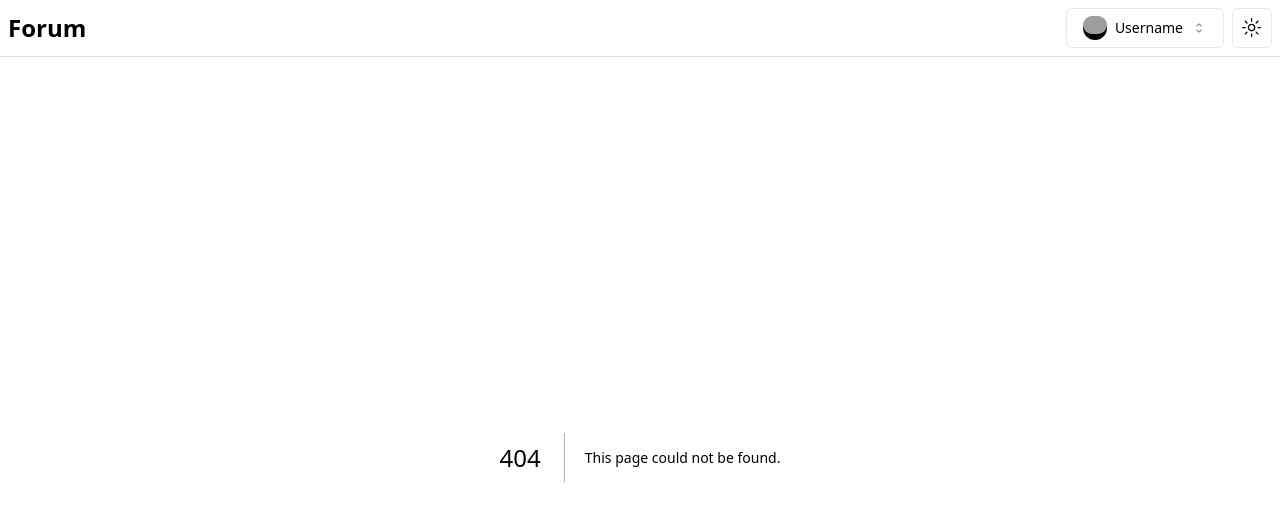
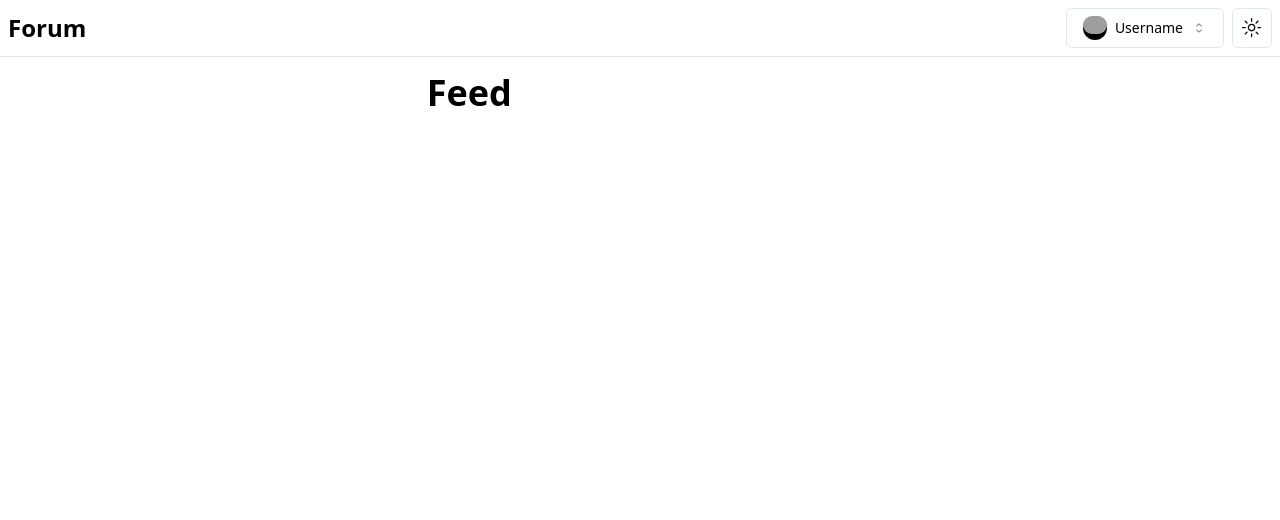
Before and after one commit to Iqro-dev/forum-www, a Next.js app: page /feed in a window 1280 px wide. Before the commit this address had no page. Shown: the top 520 px of the page. Built offline with nearby package versions, Linux system fonts and the light colour scheme; grey boxes are pictures that could not be loaded.

Commit message:
feat(feed): add page

```diff
--- /dev/null
+++ b/app/feed/page.tsx
@@ -0,0 +1,9 @@
+export default function Feed() {
+  return (
+    <div className="flex justify-center pt-4">
+      <div className="flex justify-left w-1/3">
+        <span className="text-4xl font-bold">Feed</span>
+      </div>
+    </div>
+  )
+}
--- a/app/login/page.tsx
+++ b/app/login/page.tsx
@@ -1,49 +1,52 @@
-"use client";
+'use client'
 
-import { Button } from "../components/ui/button";
+import { Button } from '../components/ui/button'
 import {
   Card,
   CardContent,
   CardDescription,
   CardHeader,
   CardTitle,
-} from "../components/ui/card";
-import { Input } from "../components/ui/input";
-import { Label } from "../components/ui/label";
-import * as z from "zod";
-import { useForm } from "react-hook-form";
-import { zodResolver } from "@hookform/resolvers/zod";
+} from '../components/ui/card'
+import { Input } from '../components/ui/input'
+import * as z from 'zod'
+import { useForm } from 'react-hook-form'
+import { zodResolver } from '@hookform/resolvers/zod'
 import {
   Form,
   FormControl,
-  FormDescription,
   FormField,
   FormItem,
   FormLabel,
   FormMessage,
-} from "../components/ui/form";
+} from '../components/ui/form'
+import { useRouter } from 'next/navigation'
 
 export default function Login() {
+  const router = useRouter()
+
   const formSchema = z.object({
     email: z.string().email({
-      message: "Please enter a valid email address",
+      message: 'Please enter a valid email address',
     }),
     password: z.string().min(8, {
-      message: "Password must be at least 8 characters long",
+      message: 'Password must be at least 8 characters long',
     }),
-  });
+  })
 
   const form = useForm<z.infer<typeof formSchema>>({
     resolver: zodResolver(formSchema),
     defaultValues: {
-      email: "",
-      password: "",
+      email: '',
+      password: '',
     },
-  });
+  })
 
   const onSubmit = (values: z.infer<typeof formSchema>) => {
-    console.log(values);
-  };
+    console.log(values)
+
+    router.push('/feed')
+  }
 
   return (
     <div className="flex justify-center items-center pt-[10vw] px-2">
@@ -102,5 +105,5 @@ export default function Login() {
         </CardContent>
       </Card>
     </div>
-  );
+  )
 }
```
Also changed, not shown: 1 other file (tests, documents, lock files or other folders).
